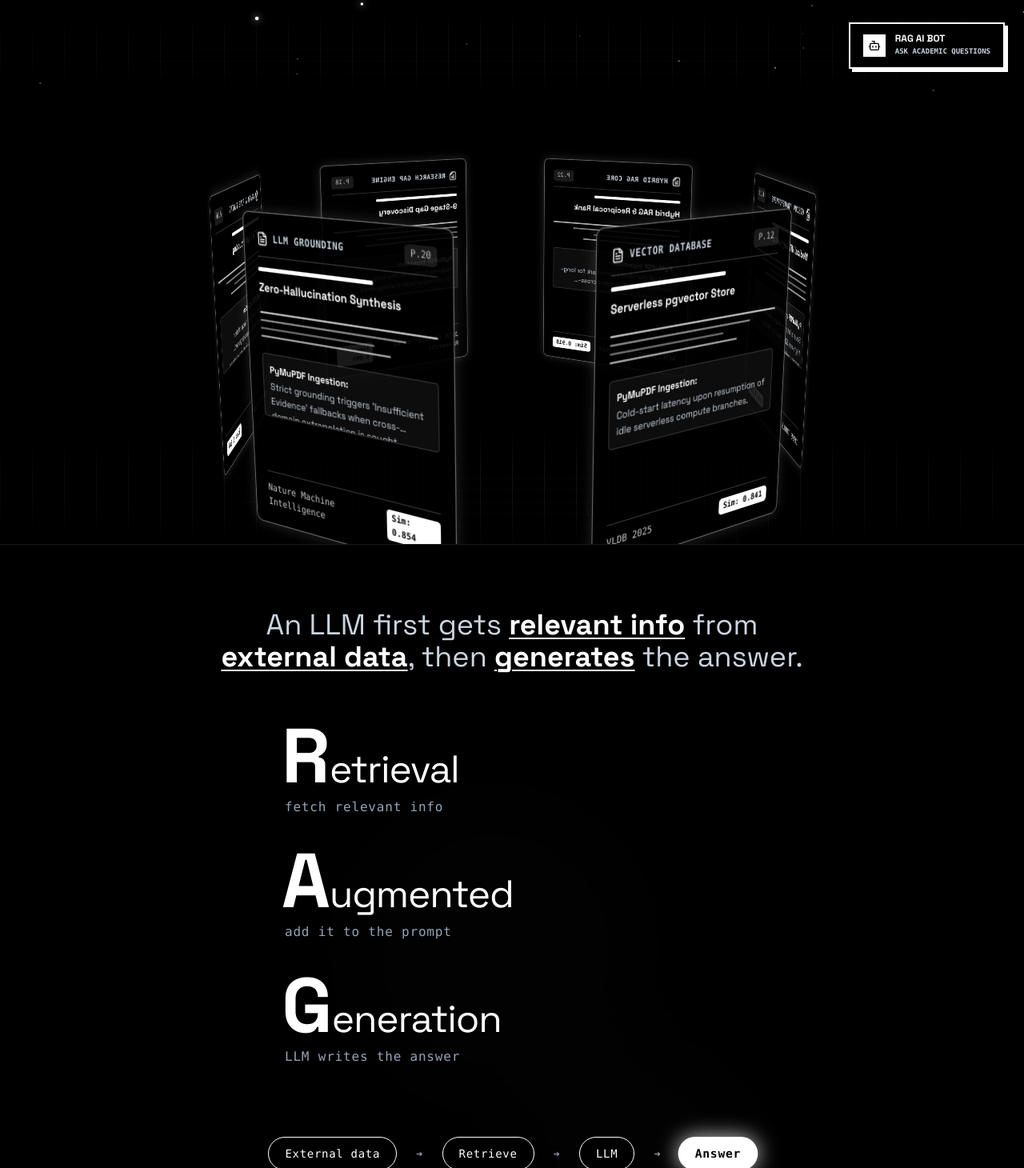
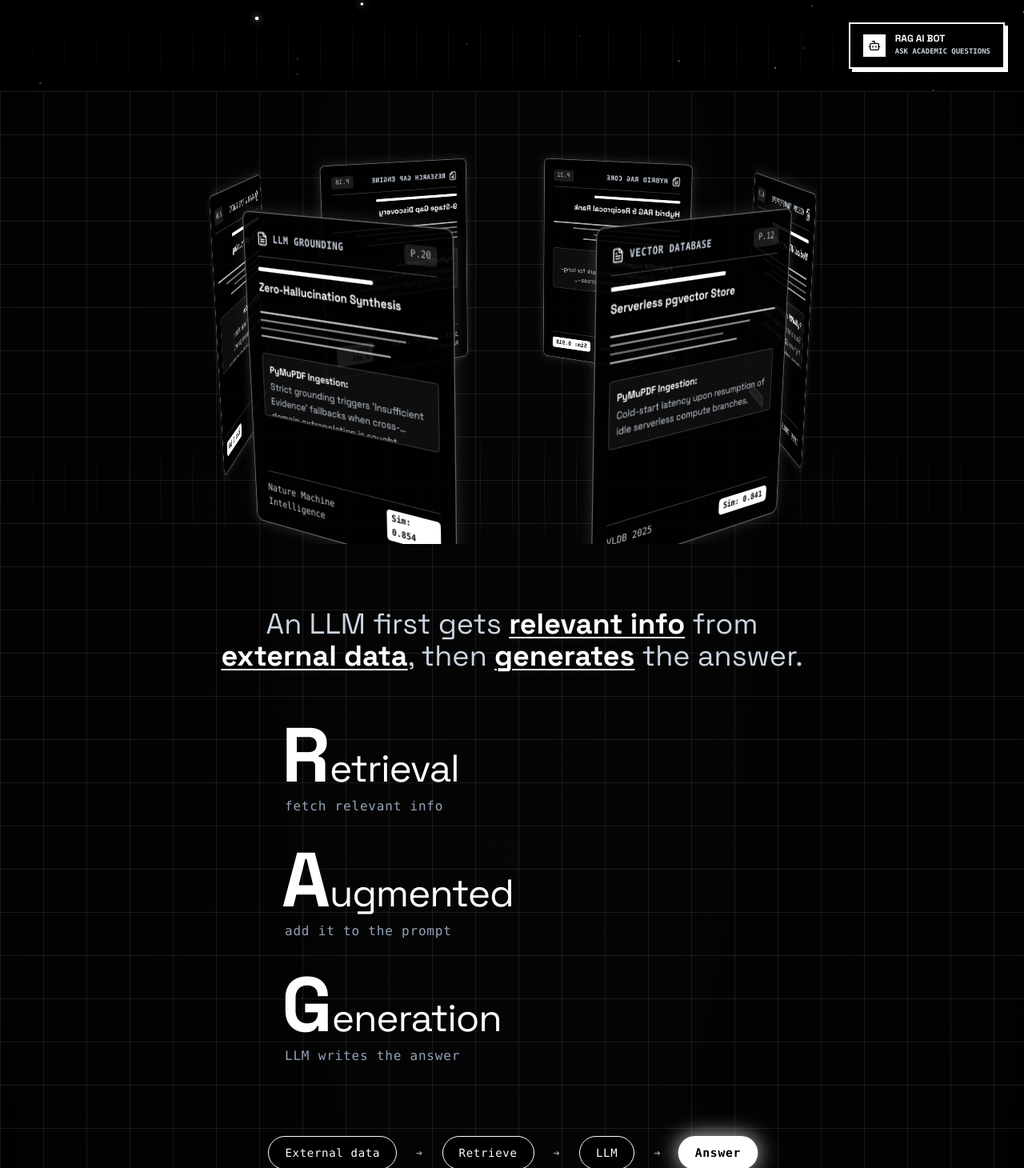
Before and after one commit to sachinrawat6264384464/minor_project3.0, a Next.js app in the folder frontend/: page / in a window 1280 px wide. Shown: the part 690-2150 px from the top of the page at 80% size. Built offline with nearby package versions, Linux system fonts and the light colour scheme; a web font is replaced by a local one.

Commit message:
feat: continuous blueprint matrix grid boxes across all sections after hero, transparent backgrounds and removed borders

```diff
--- a/frontend/src/app/globals.css
+++ b/frontend/src/app/globals.css
@@ -181,6 +181,13 @@ body {
   transform-style: preserve-3d;
 }
 
+.blueprint-matrix-grid {
+  background-image:
+    linear-gradient(to right, rgba(255, 255, 255, 0.09) 1px, transparent 1px),
+    linear-gradient(to bottom, rgba(255, 255, 255, 0.09) 1px, transparent 1px);
+  background-size: 54px 54px;
+}
+
 .perspective-grid-floor {
   background-image:
     linear-gradient(to right, rgba(255, 255, 255, 0.15) 1px, transparent 1px),
--- a/frontend/src/app/page.tsx
+++ b/frontend/src/app/page.tsx
@@ -96,37 +96,49 @@ export default function LandingPage() {
       </section>
 
       {/* =========================================================================
+       * CONTINUOUS ARCHITECTURAL BLUEPRINT GRID WRAPPER (HERO TO FOOTER)
+       * ========================================================================= */}
+      <div className="relative w-full blueprint-matrix-grid overflow-hidden">
+        {/* Subtle Ambient Radial Lighting for Cosmic Depth */}
+        <div
+          className="pointer-events-none absolute inset-0 z-0 opacity-40"
+          style={{
+            background: "radial-gradient(ellipse 90% 60% at 50% 10%, rgba(255, 255, 255, 0.05), transparent 80%)",
+          }}
+        />
+
+        {/* =========================================================================
          * SECTION 1: 360° CYLINDRICAL ORBITAL PAPER SHOWCASE (Matching User Image 1 & 2)
          * ========================================================================= */}
-      <section id="orbital-papers">
+        <section id="orbital-papers" className="relative z-10 bg-transparent">
           <CylinderOrbitalShowcase3D />
         </section>
 
         {/* =========================================================================
          * SECTION 2: THE R-A-G CORE FORMULA & DYNAMIC TIMELINE (Matching User Image 4)
          * ========================================================================= */}
-      <section id="how-rag-works">
+        <section id="how-rag-works" className="relative z-10 bg-transparent">
           <InteractiveRAGPipelineTimeline />
         </section>
 
         {/* =========================================================================
          * SECTION 3: 3D VECTOR SPACE & NEAREST CHUNKS LASER SCENE (Matching User Image 3 & 5)
          * ========================================================================= */}
-      <section id="vector-db">
+        <section id="vector-db" className="relative z-10 bg-transparent">
           <VectorSpaceLaserScene />
         </section>
 
         {/* =========================================================================
          * SECTION 4: 9-STAGE RESEARCH GAP & SYSTEM FLOW (Matching ARCHITECTURE.md)
          * ========================================================================= */}
-      <section id="architecture-stages">
+        <section id="architecture-stages" className="relative z-10 bg-transparent">
           <ArchitectureFlowVisualizer />
         </section>
 
         {/* =========================================================================
-       * SECTION 5: SIDE-BY-SIDE PAPER COMPARISON MATRIX PREVIEW
+         * SECTION 5: SIDE-BY-SIDE PAPER COMPARISON MATRIX PREVIEW (Border removed)
          * ========================================================================= */}
-      <section className="py-20 px-4 md:px-8 max-w-6xl mx-auto text-white border-t border-white/10">
+        <section className="relative z-10 bg-transparent py-20 px-4 md:px-8 max-w-6xl mx-auto text-white">
         <div className="text-center max-w-3xl mx-auto mb-10">
           <div className="inline-flex items-center gap-2 px-3 py-1 bg-white text-black text-[11px] font-mono font-bold uppercase tracking-widest rounded-full mb-3 shadow-[0_0_20px_rgba(255,255,255,0.7)]">
             <GitCompare className="w-3.5 h-3.5" />
@@ -242,7 +254,7 @@ export default function LandingPage() {
       {/* =========================================================================
        * FOOTER: MINIMAL OBSIDIAN ARCHITECTURE WITH GRAND HEADLINE & BRANDING
        * ========================================================================= */}
-      <footer className="border-t border-white/15 bg-black pt-20 pb-12 px-6 md:px-12 text-slate-400 text-xs font-mono relative">
+      <footer className="relative z-10 bg-transparent pt-20 pb-12 px-6 md:px-12 text-slate-400 text-xs font-mono">
         {/* Grand Architecture Question Headline (Moved to Footer in Big Bold Size) */}
         <div className="max-w-5xl mx-auto text-center mb-16">
           <div className="inline-flex items-center gap-2 px-3.5 py-1 bg-white text-black text-[11px] font-mono font-bold uppercase tracking-widest rounded-full mb-5 shadow-[0_0_20px_rgba(255,255,255,0.7)]">
@@ -337,5 +349,6 @@ export default function LandingPage() {
         </div>
       </footer>
     </div>
+  </div>
 );
 }
--- a/frontend/src/components/landing/ArchitectureFlowVisualizer.tsx
+++ b/frontend/src/components/landing/ArchitectureFlowVisualizer.tsx
@@ -139,7 +139,7 @@ export default function ArchitectureFlowVisualizer() {
   const activeStage = ARCH_STAGES.find((s) => s.id === activeStageId) || ARCH_STAGES[0];
 
   return (
-    <div className="relative w-full py-20 px-4 md:px-8 bg-black text-white font-sans overflow-hidden border-t border-white/10">
+    <div className="relative w-full py-20 px-4 md:px-8 bg-transparent text-white font-sans overflow-hidden">
 
       {/* 3D Perspective Grid Ambient */}
       <div className="absolute inset-x-0 bottom-0 h-[320px] perspective-grid-floor-dense opacity-25 pointer-events-none" />
--- a/frontend/src/components/landing/CylinderOrbitalShowcase3D.tsx
+++ b/frontend/src/components/landing/CylinderOrbitalShowcase3D.tsx
@@ -212,7 +212,7 @@ export default function CylinderOrbitalShowcase3D() {
   return (
     <div
       ref={containerRef}
-      className="relative w-full py-12 px-4 md:px-8 bg-black overflow-hidden select-none"
+      className="relative w-full py-12 px-4 md:px-8 bg-transparent overflow-hidden select-none"
       onMouseMove={handleMouseMove}
       onMouseUp={handleMouseUp}
       onMouseLeave={handleMouseLeave}
--- a/frontend/src/components/landing/InteractiveRAGPipelineTimeline.tsx
+++ b/frontend/src/components/landing/InteractiveRAGPipelineTimeline.tsx
@@ -121,7 +121,7 @@ export default function InteractiveRAGPipelineTimeline() {
   const currentStep = PIPELINE_STEPS[activeStepIndex];
 
   return (
-    <div className="relative w-full py-20 px-4 md:px-8 bg-black text-white font-sans overflow-hidden border-t border-b border-white/10">
+    <div className="relative w-full py-20 px-4 md:px-8 bg-transparent text-white font-sans overflow-hidden">
 
       {/* Background Starfield Canvas Simulation */}
       <div className="absolute inset-0 pointer-events-none opacity-20">
--- a/frontend/src/components/landing/VectorSpaceLaserScene.tsx
+++ b/frontend/src/components/landing/VectorSpaceLaserScene.tsx
@@ -180,7 +180,7 @@ export default function VectorSpaceLaserScene() {
   ];
 
   return (
-    <div className="relative w-full py-16 px-4 md:px-8 bg-black overflow-hidden font-sans text-white">
+    <div className="relative w-full py-16 px-4 md:px-8 bg-transparent overflow-hidden font-sans text-white">
       {/* Perspective Grid Floor */}
       <div className="absolute inset-x-0 bottom-0 h-[420px] perspective-grid-floor opacity-40 pointer-events-none z-0" />
 
```
Lines whose indentation alone changed are shown as unchanged.
